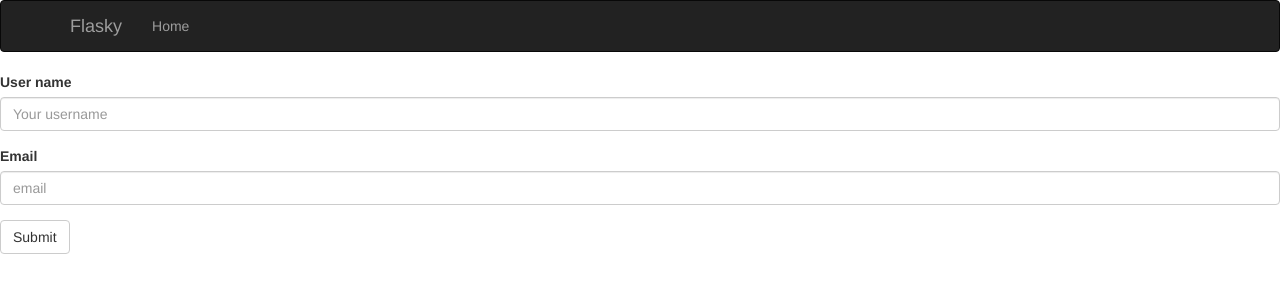
After one commit to cunfate/flaskapp-simple, a Flask app: template templates/index.html in a window 1280 px wide. The commit adds this page. Shown: the top 300 px of the page. Run offline with Flask 2, Linux system fonts and the light colour scheme; the template is opened without the code that fills it, so the values that code supplies are empty; some libraries are stand-ins or nearby versions.

Commit message:
add form

```diff
--- a/app.py
+++ b/app.py
@@ -11,23 +11,30 @@ app = Flask(__name__)
 manager = Manager(app)
 bootstrap = Bootstrap(app)
 
+app.config['SECRET_KEY'] = os.getenv('SECRET_KEY_FLASK')
+
 
 @app.route('/')
 def index():
-    return '<h1>Hello bitches</h1>'
+    return render_template('index.html')
+
 
 @app.route('/hello')
 def helloPage():
     user_agent = request.headers.get('User-Agent')
     return '<p>Your browser is %s</p>' % user_agent
 
+
 @app.route('/base')
 def basePage():
-    return render_template('base.html', title='Hello', body='<p>I love you1</p>')
+    return render_template('base.html', title='Hello',
+                           body='<p>I love you1</p>')
+
 
 @app.route('/hello/<name>')
 def helloname(name):
-    return render_template('user.html', name=name)
+    return render_template('hello.html', name=name)
+
 
 if __name__ == '__main__':
     manager.run()
--- a/templates/base.html
+++ b/templates/base.html
@@ -6,6 +6,19 @@
 <div class="navbar navbar-inverse" role="navigation">
 	<div class="container">
 		<div class="navbar-header">
+			<button type="button"class="navbar-toggle"
+				data-toggle="collapse" data-target=".navbar-collapse">
+				<span class="sr-only">Toggle navigation</span>
+				<span class="icon-bar"></span>
+				<span class="icon-bar"></span>
+				<span class="icon-bar"></span>
+			</button>
+			<a class="navbar-brand" href="/">Flasky</a>
+		</div>
+		<div class="navbar-collapse collapse">
+			<ul class="nav navbar-nav">
+				<li><a href="/">Home</a></li>
+			</ul>
 		</div>
 	</div>
 </div>
--- /dev/null
+++ b/templates/index.html
@@ -0,0 +1,15 @@
+{% extends "base.html" %}
+
+{% block content %}
+<form>
+	<div class="form-group">
+		<label for="usernameInput">User name</label>
+		<input type="user" class="form-control" placeholder="Your username">
+	</div>
+	<div class="form-group">
+		<label for="usernameInput">Email</label>
+		<input type="user" class="form-control" placeholder="email">
+	</div>
+	<button type="submit" class="btn btn-default">Submit</button>
+</form>
+{% endblock %}
```
Also changed, not shown: base.html (deleted, +0 -11 lines), templates/hello.html (added, +9 -0 lines).
